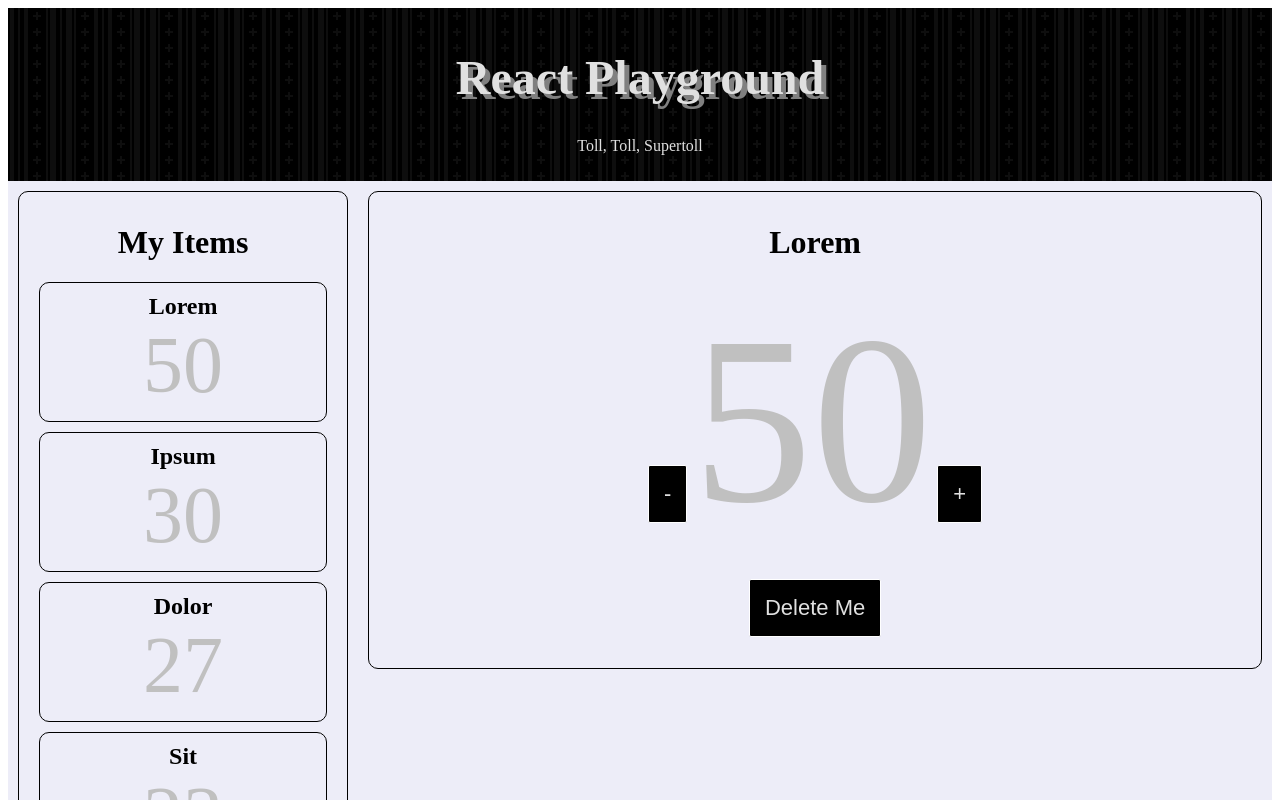
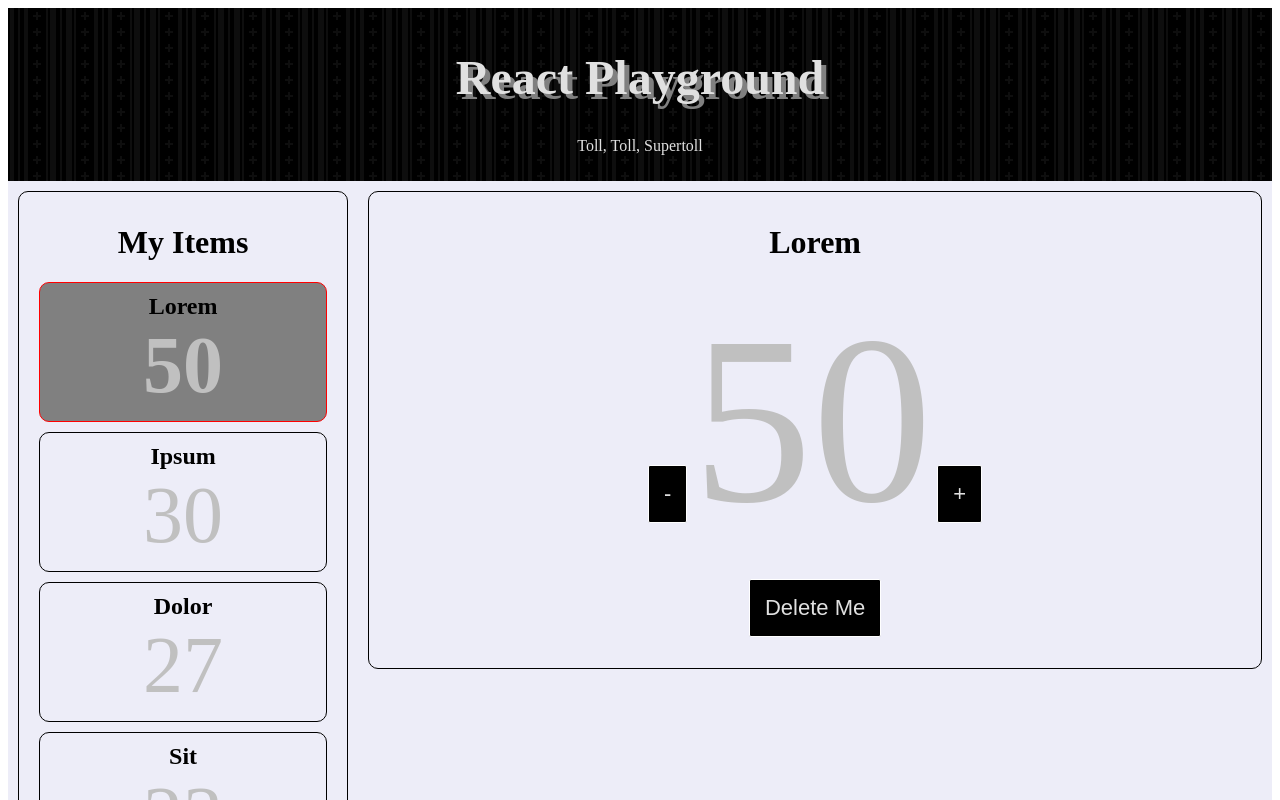
Before and after one commit to yveso/react-playground, a React (Create React App) app: page /item/0 in a window 1280 px wide. Shown: the top 800 px of the page. Built offline with nearby package versions, Linux system fonts and the light colour scheme; the HTML template or start-up script is replaced by a standard one.

Commit message:
Using NavLink instead of Link

```diff
--- /dev/null
+++ b/src/components/ListItem.css
@@ -0,0 +1,8 @@
+.active {
+    font-weight: bold;
+}
+
+.active > div {
+    background-color: gray;
+    border-color: red;
+}
--- a/src/components/ListItem.js
+++ b/src/components/ListItem.js
@@ -1,21 +1,23 @@
 import React from 'react';
 import PropTypes from 'prop-types';
-import {Link} from 'react-router-dom';
+import { NavLink } from 'react-router-dom';
 
 import BorderedDiv from '../primitives/BorderedDiv';
 import ListItemHeading from '../primitives/ListItemHeading';
 import ListItemScore from '../primitives/ListItemScore';
 
+import './ListItem.css';
+
 const ListItem = (props) => {
   const { id, title, score } = props.item;
   return (
     <li>
-      <Link to={`/item/${id}`} style={{ textDecoration: 'none'}} >
+      <NavLink to={`/item/${id}`} style={{ textDecoration: 'none'}}>
         <BorderedDiv>
           <ListItemHeading>{title}</ListItemHeading>
           <ListItemScore>{score}</ListItemScore>
         </BorderedDiv>
-      </Link>
+      </NavLink>
     </li>
   );
 };
--- a/src/containers/ListContainer.js
+++ b/src/containers/ListContainer.js
@@ -1,4 +1,5 @@
 import { connect } from 'react-redux';
+import { withRouter } from 'react-router-dom';
 import List from '../components/List';
 
 const mapStateToProps = state => {
@@ -7,8 +8,10 @@ const mapStateToProps = state => {
   };
 };
 
-const ListContainer = connect(
-  mapStateToProps
-)(List);
+const ListContainer = withRouter(
+  connect(
+    mapStateToProps
+  )(List)
+);
 
 export default ListContainer;
```
